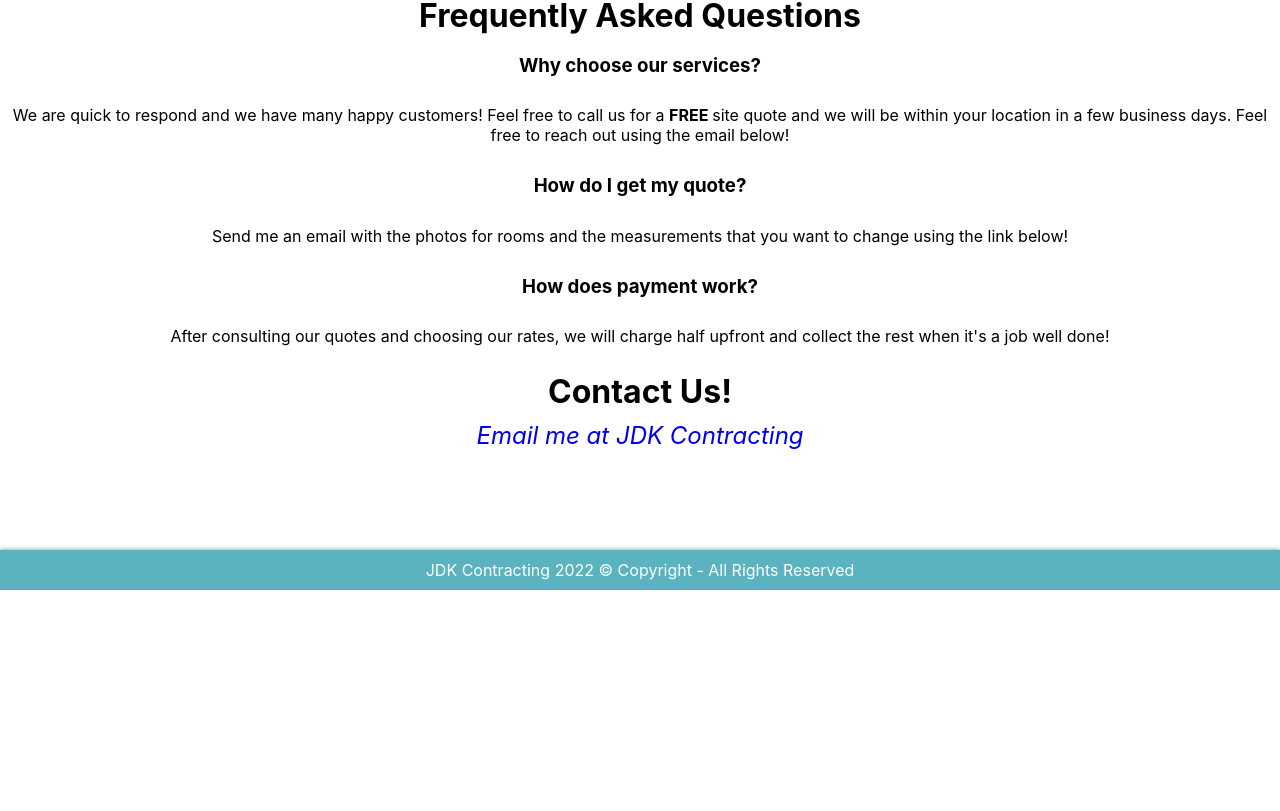
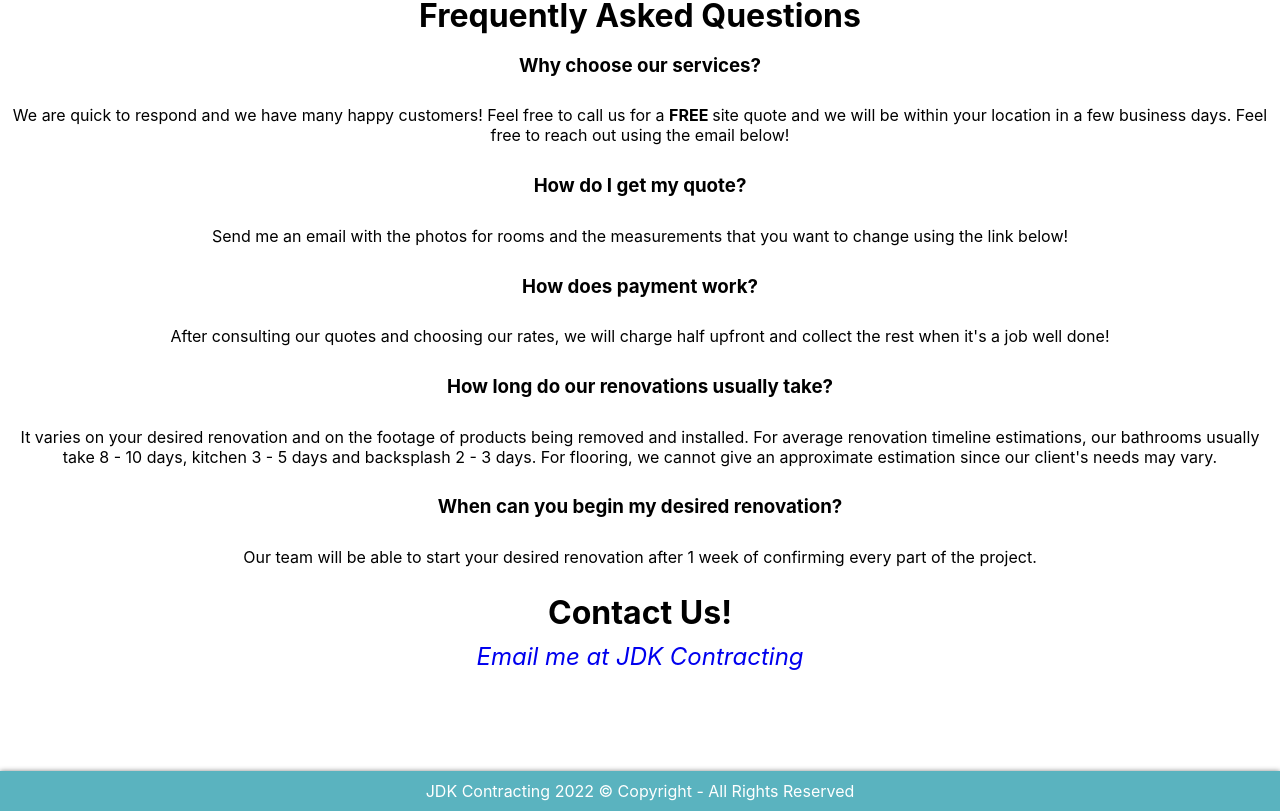
Before and after one commit to leon-chow/jdk-contracting-front-end, a React (Create React App) app: page / in a window 1280 px wide. Shown: the part 2291-3102 px from the top of the page. Before the commit the page ends 2881 px from the top, so only its background shows below. Built offline with nearby package versions, Linux system fonts and the light colour scheme.

Commit message:
Add more FAQ

```diff
--- a/src/components/body/contact/contact.jsx
+++ b/src/components/body/contact/contact.jsx
@@ -21,6 +21,19 @@
         After consulting our quotes and choosing our rates, we will charge half
         upfront and collect the rest when it's a job well done!
       </p>
+      <h3> How long do our renovations usually take? </h3>
+      <p className="faq-text">
+        It varies on your desired renovation and on the footage of products
+        being removed and installed. For average renovation timeline
+        estimations, our bathrooms usually take 8 - 10 days, kitchen 3 - 5 days
+        and backsplash 2 - 3 days. For flooring, we cannot give an approximate
+        estimation since our client's needs may vary.
+      </p>
+      <h3> When can you begin my desired renovation? </h3>
+      <p className="faq-text">
+        Our team will be able to start your desired renovation after 1 week of
+        confirming every part of the project.
+      </p>
       <h1 className="form-header">Contact Us!</h1>
       <a className="email-link" href="mailto:joshuakotsopoulos1@gmail.com">
         Email me at JDK Contracting
```
